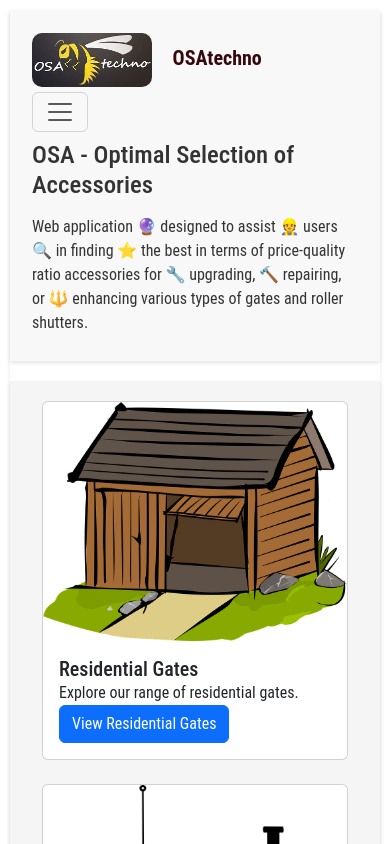
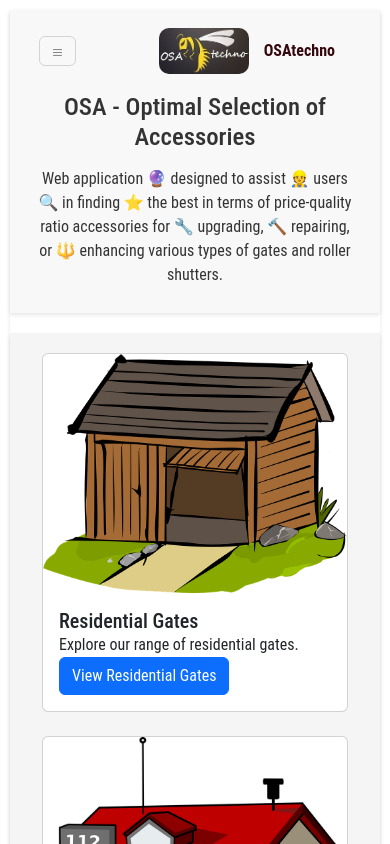
Before and after one commit to SKindij/OSAtechno, a React (Create React App) app: page / in a window 390 px wide. Shown: the top 844 px of the page. Built offline with nearby package versions, Linux system fonts and the light colour scheme; the HTML template or start-up script is replaced by a standard one.

Commit message:
feat: incorporate new user-facing feature
Part of text at top of screen disappears
when switching between pages.

```diff
--- a/public/index.html
+++ b/public/index.html
@@ -3,7 +3,7 @@
   <head>
     <meta charset="utf-8" />
     <link rel="icon" href="%PUBLIC_URL%/favicon.ico" />
-    <meta name="viewport" content="width=device-width, initial-scale=1" />
+    <meta name="viewport" content="width=device-width, initial-scale=1, user-scalable=no, shrink-to-fit=no, maximum-scale=1">
     <meta name="theme-color" content="#000000" />
 
 	<meta name="author" content="SKindij">
--- a/src/components/common/Common.scss
+++ b/src/components/common/Common.scss
@@ -5,10 +5,29 @@
   background-color: $parts-background;
   box-shadow: $box-shadow;
   margin-bottom: 20px;
+
+  @media (max-width: 768px) {
+    padding: 5px;
+  }
+
+  .header-content {
+    text-align: center;
+    padding: 20px 80px;
+
+    @media (max-width: 768px) {
+      padding: 5px 10px;
+    }
+  }
 }
+
+
 .logo {
   width: 120px; height: 54px;
   border-radius: 10px;
+
+  @media (max-width: 450px) {
+    width: 90px; height: 46px;
+  }
 }
 
 .brand-name {
@@ -17,14 +36,32 @@
   text-shadow: 1px 1px 2px rgba(255, 255, 255, 0.3);
   font-size: 20px;
   margin-left: 16px;
+
+  @media (max-width: 450px) {
+    font-size: 16px;
+    margin-left: 10px;
+  }
 }
 
 .nav-link {
   transition: background-color 0.3s ease-in-out;
+
+  &:hover {
+    background-color: #f8f9fa;
+    color: darkorange; /* Change the color when hovering */
+    font-weight: bold; /* Add some emphasis */
+  }
+
+  @media (max-width: 768px) {
+    padding: 10px 0;
+  }
 }
-.nav-link:hover {
-  background-color: #f8f9fa;
+
+.navbar-toggler-icon {
+  width: 0.7rem;
+  height: 0.7rem;
 }
+
 .active {
   color: darkorange !important;
   font-weight: bold;
--- a/src/components/common/Header.js
+++ b/src/components/common/Header.js
@@ -1,55 +1,83 @@
-import React from 'react';
+import React, { useState } from 'react';
 import { NavLink, Link } from 'react-router-dom';
 import { Navbar, Container, Nav } from 'react-bootstrap';
 import logo from '../../resources/commonImages/OSA-mini-logo.jpg';
 import './Common.scss';
 
 const Header = () => {
-  // <Link to="/" className="brand-name">OSA</Link>
-  //
+  /* To make <"header-content"> collapse when user navigates to other pages,
+   we use React state to control its visibility.
+  */
+  const [isHeaderContentVisible, setHeaderContentVisible] = useState(true);
+
+  const handleNavLinkClick = () => {
+    setTimeout( () => {
+      setHeaderContentVisible(false);
+    }, 300);
+  };
+  const handleBrandLinkClick = () => {
+    setTimeout( () => {
+      setHeaderContentVisible(true);
+    }, 300);
+  };
 
   return (
     <header className="header">
-      {/*  */}
+    <Container>
+      {/* left part of navigation */}
       <Navbar expand="md" variant="light" >
         <Container>
+        <Navbar.Toggle aria-controls="responsive-navbar-nav" />
           <Navbar.Brand href="#home">
-            <Link to="/" className="logo-link">
+            <Link to="/" className="logo-link" onClick={handleBrandLinkClick}>
               <img src={logo} alt="OSA-mini-logo" className="logo d-inline-block" />{' '}
                 <span className="brand-name">OSAtechno</span>
             </Link>
           </Navbar.Brand>
         </Container>
-
+        {/* right part of navigation */}
         <Container>
-          <Navbar.Toggle aria-controls="basic-navbar-nav" />
-            <Navbar.Collapse id="basic-navbar-nav">
-              <Nav className="ml-auto">
-                <Nav.Link as={NavLink} to="/residential" className="nav-link" activeclassname="active">
+          <Navbar.Collapse id="responsive-navbar-nav">
+            <Container>
+            <nav>
+              <Nav className="me-auto">
+                <Nav.Link as={NavLink} to="/residential"
+                  className="nav-link" activeclassname="active"
+                  onClick={handleNavLinkClick}>
                     Residential Gates
                 </Nav.Link>
-                <Nav.Link as={NavLink} to="/industrial" className="nav-link" activeclassname="active">
+                <Nav.Link as={NavLink} to="/industrial"
+                  className="nav-link" activeclassname="active"
+                  onClick={handleNavLinkClick}>
                     Industrial Gates
                 </Nav.Link>
-                <Nav.Link as={NavLink} to="/garageroller" className="nav-link" activeclassnamee="active">
+                <Nav.Link as={NavLink} to="/garageroller"
+                  className="nav-link" activeclassnamee="active"
+                  onClick={handleNavLinkClick}>
                     Garage Rollers
                 </Nav.Link>
-                <Nav.Link as={NavLink} to="/windowroller" className="nav-link" activeclassname="active">
+                <Nav.Link as={NavLink} to="/windowroller"
+                  className="nav-link" activeclassname="active"
+                  onClick={handleNavLinkClick}>
                     Window Rollers
                 </Nav.Link>
               </Nav>
+            </nav>
+            </Container>
           </Navbar.Collapse>
         </Container>
       </Navbar>
-
-      <Container>
+      {/* element will only be rendered if isHeaderContentVisible is true */}
+      {isHeaderContentVisible && (
+        <div className="header-content">
           <h2 className="mb-3">OSA - Optimal Selection of Accessories</h2>
           <p className="mb-3">
             Web application 🔮 designed to assist 👷 users 🔍 in finding ⭐ the best in terms of price-quality ratio accessories
             for 🔧 upgrading, 🔨 repairing, or 🔱 enhancing various types of gates and roller shutters.
           </p>
+        </div>
+      )}
     </Container>
-
     </header>
   );
 };
```
Lines whose indentation alone changed are shown as unchanged.
